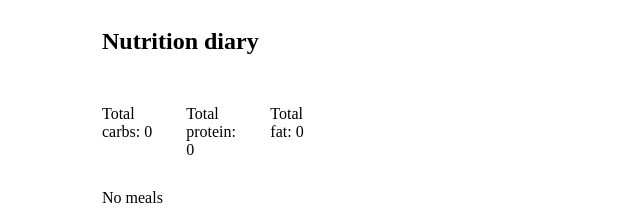
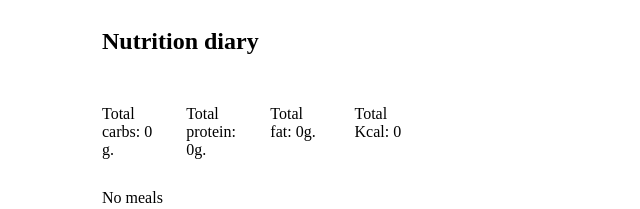
Before and after one commit to Urbbiz/kcal, a plain HTML site: page index.html in a window 1280 px wide. Shown: the top 209 px of the page, without its empty margins (48-688 px from the left). Drawn offline with Linux system fonts and the light colour scheme.

Commit message:
totalKcal function added

```diff
--- a/index.html
+++ b/index.html
@@ -21,9 +21,10 @@
 
         <!-- render total macro -->
         <div class="row" id="total-macro">
-            <div>Total carbs: <span id="total-carbs"></span></div>
-            <div>Total protein: <span id="total-protein"></span></div>
-            <div>Total fat: <span id="total-fat"></span></div>
+            <div>Total carbs: <span id="total-carbs"></span> g.</div>
+            <div>Total protein: <span id="total-protein"></span>g.</div>
+            <div>Total fat: <span id="total-fat"></span>g.</div>
+            <div>Total Kcal: <span id="total-kcal"></span></div>
         </div>
 
         <!-- render meals -->
--- a/js/components/Diary.js
+++ b/js/components/Diary.js
@@ -34,4 +34,7 @@ class Diary {
     totalFat() {
         return this.meals.reduce((currentTotal, currentMeal) => currentTotal + currentMeal.fat, 0);
     }
+    totalKcal() {
+        return this.meals.reduce((currentTotal, currentMeal) => currentTotal + currentMeal.kcal, 0);
+    }
 }
--- a/js/components/ui-methods.js
+++ b/js/components/ui-methods.js
@@ -28,6 +28,7 @@ function showMeals() {
     document.getElementById("total-carbs").innerText = diary.totalCarbs();
     document.getElementById("total-protein").innerText = diary.totalProtein();
     document.getElementById("total-fat").innerText = diary.totalFat();
+    document.getElementById("total-kcal").innerText = diary.totalKcal();
 
 };
 
```
